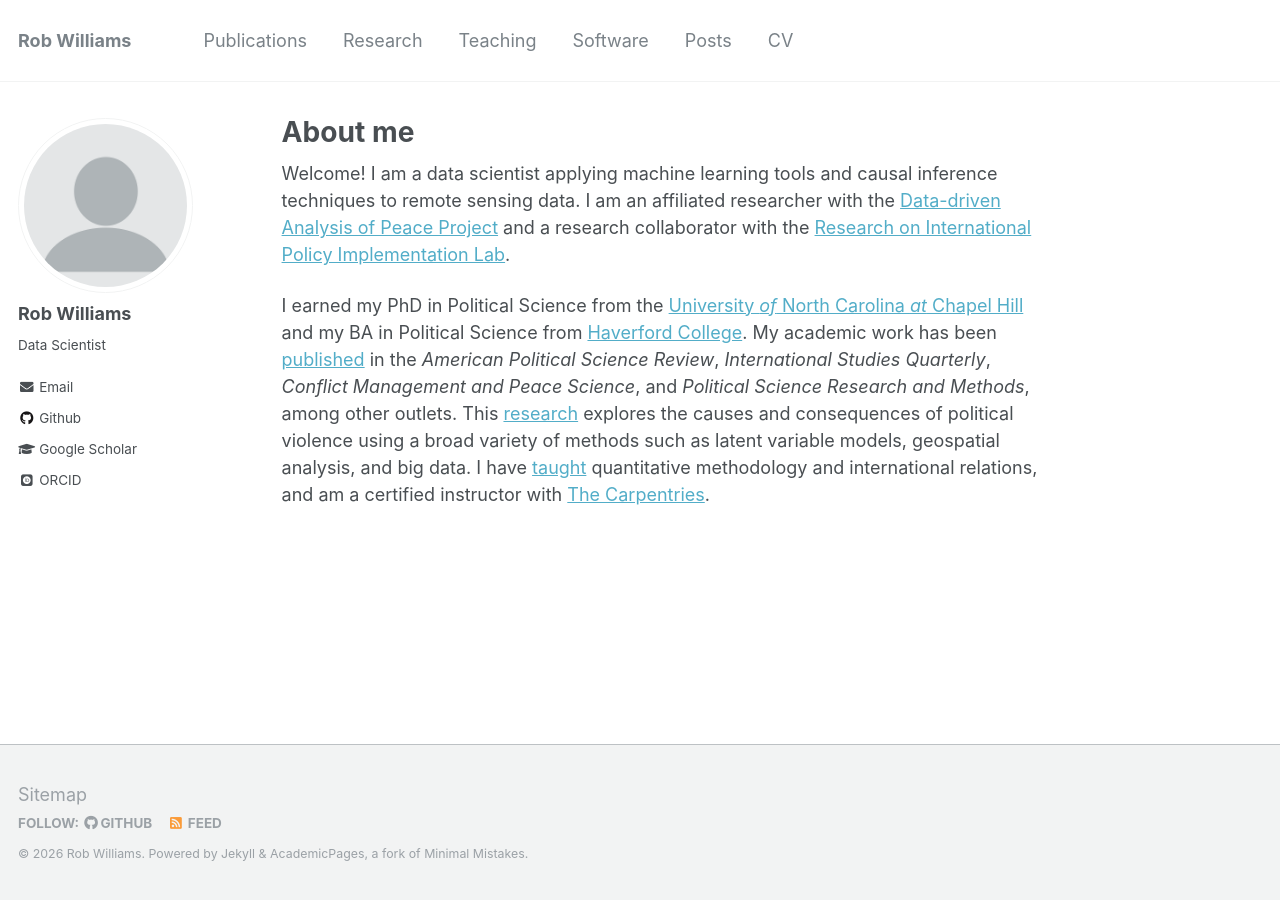
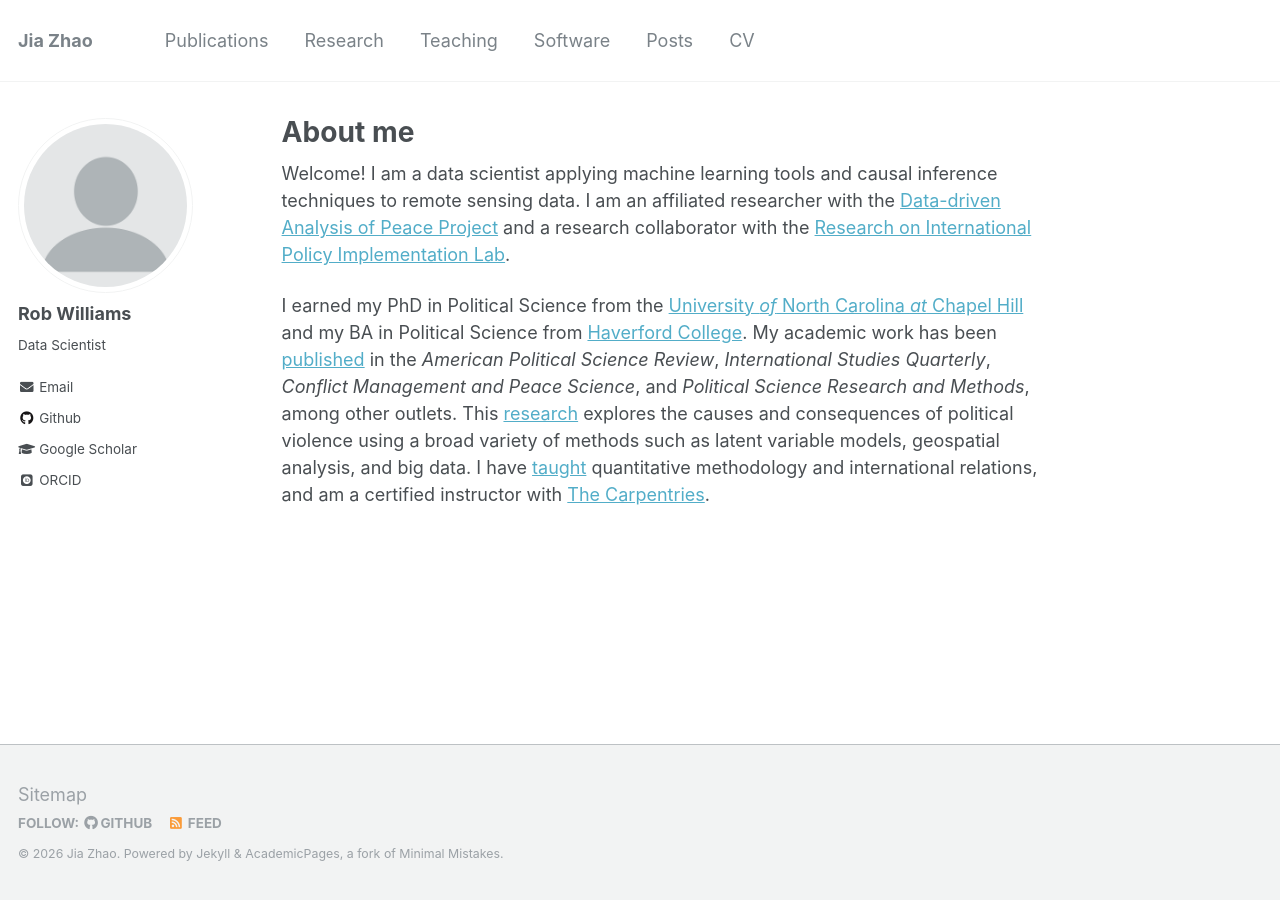
Before and after one commit to jiazhao97/jiazhao97.github.io, a Jekyll site: the page built from _pages/about.md, in a window 1280 px wide. Built offline with Jekyll 4.4.1, drawn with Linux system fonts in a browser that asks for light colours; some web fonts are replaced.

Commit message:
Update _config.yml

```diff
--- a/_config.yml
+++ b/_config.yml
@@ -7,13 +7,13 @@
 
 # Site Settings
 locale                   : "en-US"
-title                    : "Rob Williams"
+title                    : "Jia Zhao"
 title_separator          : "-"
-name                     : &name "Rob Williams"
-description              : &description "Postdoc in Political Science"
-url                      : https://jayrobwilliams.com # the base hostname & protocol for your site e.g. "https://mmistakes.github.io"
+name                     : &name "Jia Zhao"
+description              : &description "Postdoc"
+url                      : "https://jiazhao97.github.io"
 baseurl                  : "" # the subpath of your site, e.g. "/blog"
-repository               : "jayrobwilliams/jayrobwilliams.github.io"
+repository               : "jiazhao97/jiazhao97.github.io"
 teaser                   : # filename of teaser fallback teaser image placed in /images/, .e.g. "500x300.png"
 breadcrumbs              : false # true, false (default)
 words_per_minute         : 160
```
